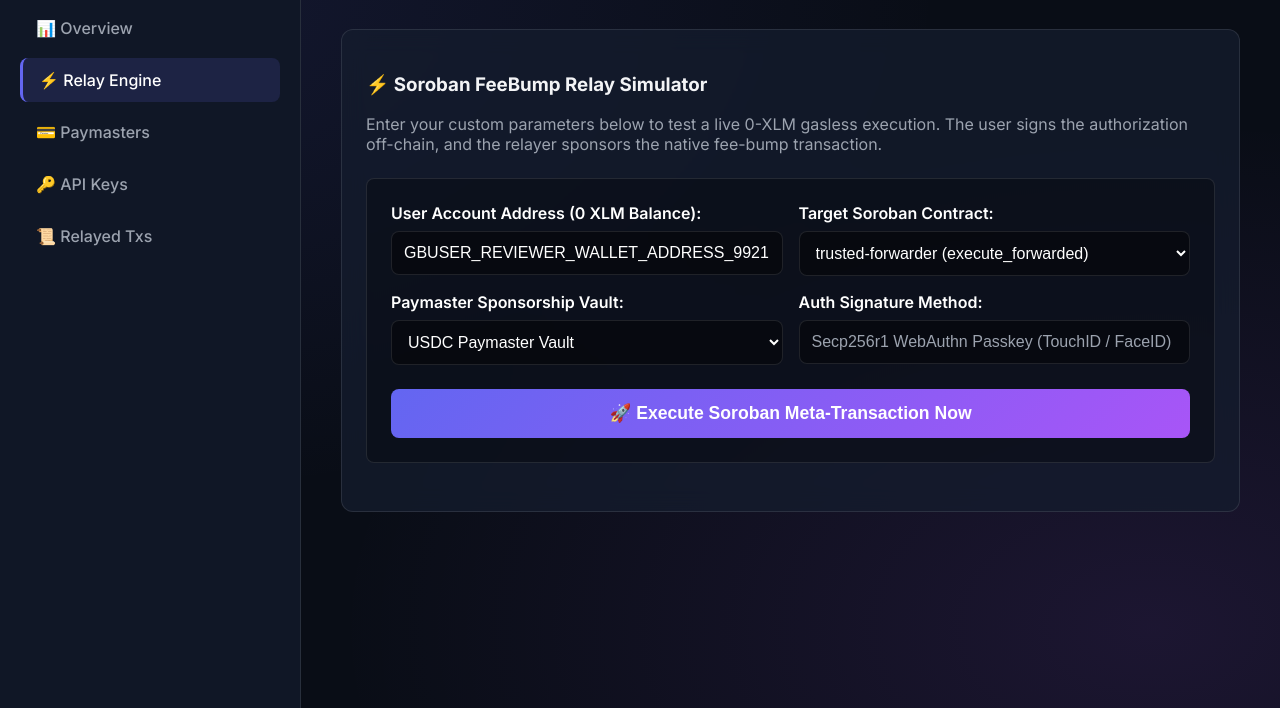
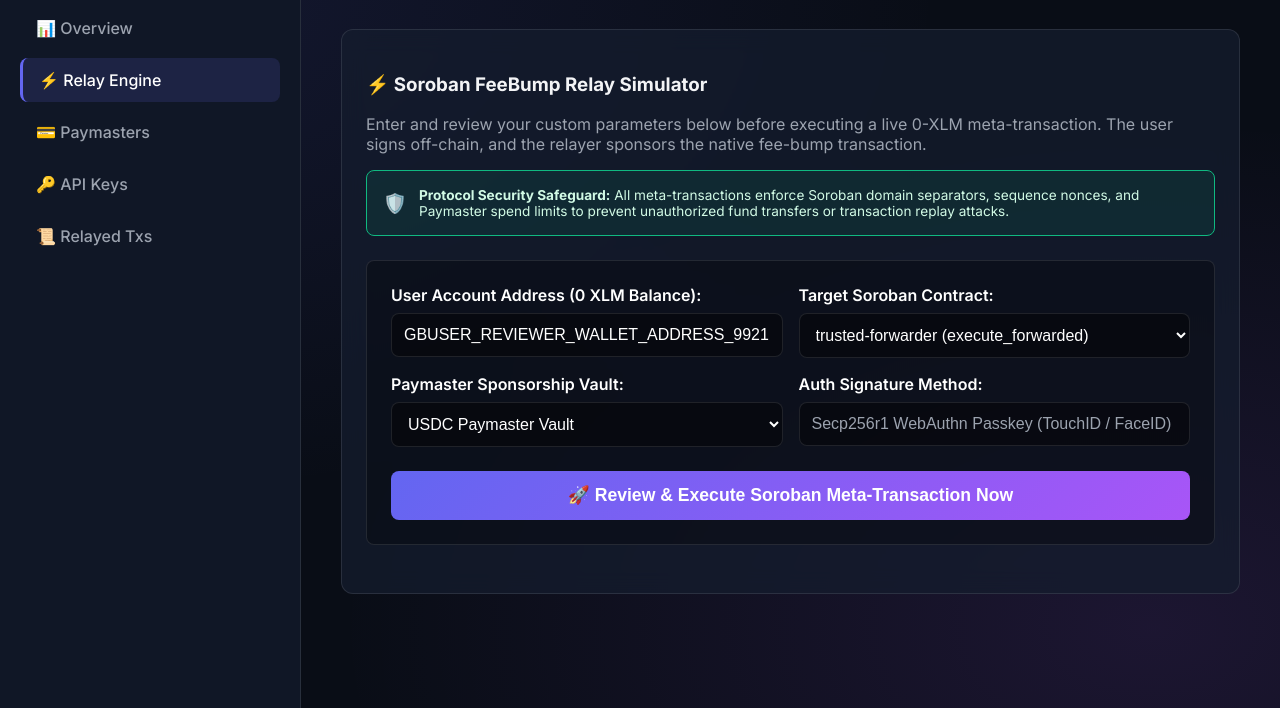
Before and after one commit to stellar-gasless-net/gasless-relayer-dashboard, a website: page index.html in a window 1280 px wide. Both pictures are taken after a click on the item "⚡ Relay Engine". Shown: the part 92-800 px from the top of the page. Drawn offline with Linux system fonts and the light colour scheme.

Commit message:
security(ui): direct overview banner button to Relay Engine tab for mandatory parameter review before execution and add protocol security safeguards banner

```diff
--- a/index.html
+++ b/index.html
@@ -89,14 +89,14 @@
         </div>
       </div>
 
-      <!-- Protocol Relay Engine Banner -->
+      <!-- Protocol Relay Engine Safe Navigation Banner -->
       <div class="card" style="margin-bottom: 2rem; background: linear-gradient(135deg, rgba(99, 102, 241, 0.2), rgba(168, 85, 247, 0.2)); border: 1px solid rgba(99, 102, 241, 0.4);">
         <div style="display: flex; justify-content: space-between; align-items: center;">
           <div>
             <h3 style="margin: 0 0 0.5rem 0; color: #fff;">Soroban Meta-Tx Relay Engine</h3>
-            <p style="margin: 0; color: var(--text-muted); font-size: 0.95rem;">Simulate an instant Soroban zero-gas meta-transaction relay pipeline.</p>
+            <p style="margin: 0; color: var(--text-muted); font-size: 0.95rem;">Configure and review custom parameters in the Relay Engine simulator before executing.</p>
           </div>
-          <button id="quickRunDemoBtn" class="btn btn-primary" style="font-size: 1rem; padding: 0.75rem 1.5rem;">Execute Soroban Meta-Tx</button>
+          <button id="quickRunDemoBtn" class="btn btn-primary" style="font-size: 1rem; padding: 0.75rem 1.5rem;">Configure Parameters in Relay Engine ➔</button>
         </div>
       </div>
 
@@ -184,9 +184,17 @@
     <div id="demoTab" class="tab-content" style="display: none;">
       <div class="card" style="margin-bottom: 2rem;">
         <h3>⚡ Soroban FeeBump Relay Simulator</h3>
-        <p style="color: var(--text-muted);">Enter your custom parameters below to test a live 0-XLM gasless execution. The user signs the authorization off-chain, and the relayer sponsors the native fee-bump transaction.</p>
+        <p style="color: var(--text-muted);">Enter and review your custom parameters below before executing a live 0-XLM meta-transaction. The user signs off-chain, and the relayer sponsors the native fee-bump transaction.</p>
 
-        <div style="background: rgba(0,0,0,0.3); padding: 1.5rem; border-radius: 8px; border: 1px solid var(--border-color); margin: 1.5rem 0;">
+        <!-- Security Safeguard Information Banner -->
+        <div style="background: rgba(16, 185, 129, 0.1); border: 1px solid var(--accent-green); padding: 1rem; border-radius: 8px; margin-bottom: 1.5rem; display: flex; gap: 0.75rem; align-items: center;">
+          <span style="font-size: 1.2rem;">🛡️</span>
+          <div style="font-size: 0.85rem; color: #d1fae5;">
+            <strong>Protocol Security Safeguard:</strong> All meta-transactions enforce Soroban domain separators, sequence nonces, and Paymaster spend limits to prevent unauthorized fund transfers or transaction replay attacks.
+          </div>
+        </div>
+
+        <div style="background: rgba(0,0,0,0.3); padding: 1.5rem; border-radius: 8px; border: 1px solid var(--border-color); margin-bottom: 1.5rem;">
           <div style="display: grid; grid-template-columns: 1fr 1fr; gap: 1rem; margin-bottom: 1rem;">
             <div>
               <label style="display: block; margin-bottom: 0.5rem; color: #fff; font-weight: 600;">User Account Address (0 XLM Balance):</label>
@@ -217,7 +225,7 @@
             </div>
           </div>
 
-          <button id="runFullDemoBtn" class="btn btn-primary" style="width: 100%; padding: 0.85rem; font-size: 1.1rem;">🚀 Execute Soroban Meta-Transaction Now</button>
+          <button id="runFullDemoBtn" class="btn btn-primary" style="width: 100%; padding: 0.85rem; font-size: 1.1rem;">🚀 Review & Execute Soroban Meta-Transaction Now</button>
         </div>
 
         <div id="demoProgressBox" style="display: none; background: rgba(99, 102, 241, 0.1); border: 1px solid var(--primary-accent); padding: 1.25rem; border-radius: 8px; margin-bottom: 1.5rem;">
```
